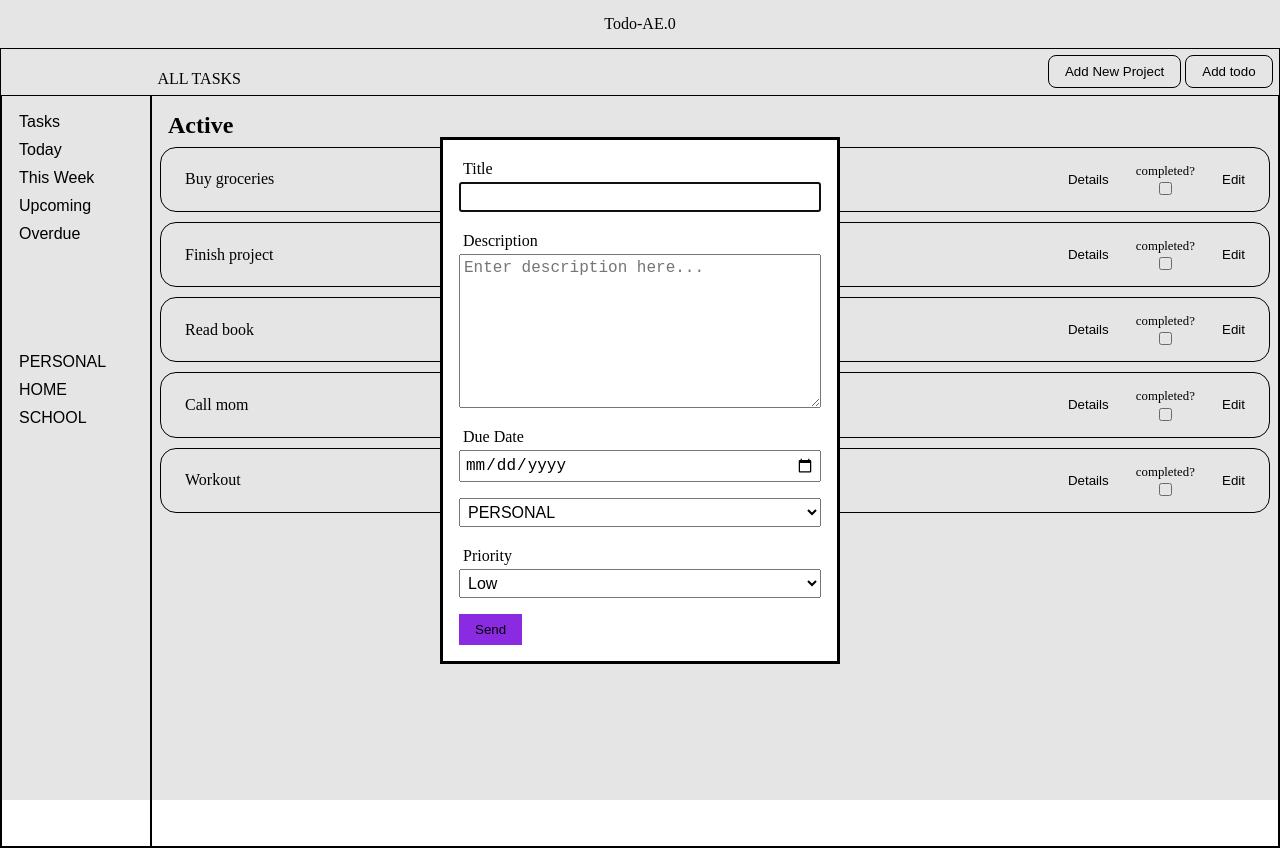
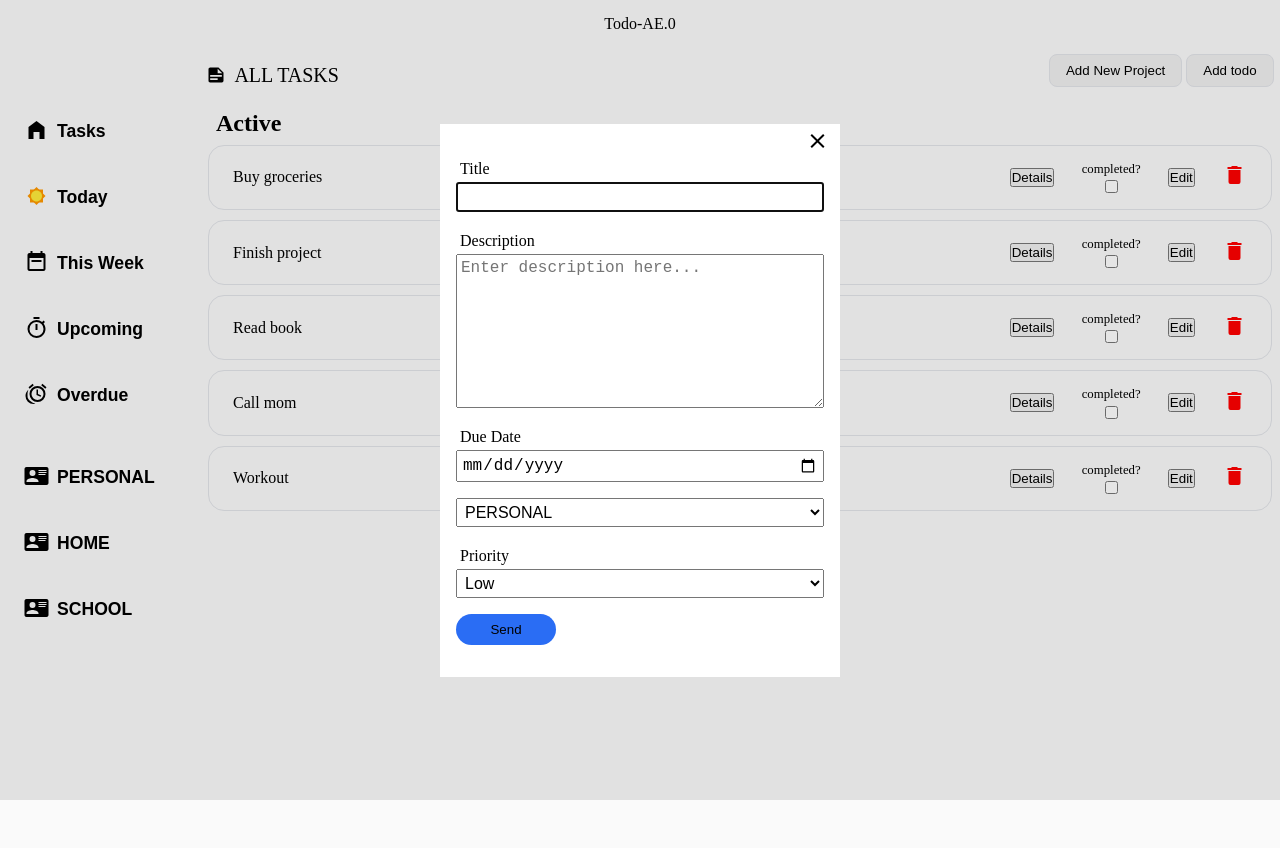
Before and after one commit to Jayfx24/Todo, a website built with webpack: page src/template.html in a window 1280 px wide. Both pictures are taken after a click on the button "Add todo". Built offline with nearby package versions, Linux system fonts and the light colour scheme.

Commit message:
added svgs

```diff
--- /dev/null
+++ b/src/assets/icons.js
@@ -0,0 +1,22 @@
+export const icons = {
+  allTodoFolder:
+    '<svg xmlns="http://www.w3.org/2000/svg" x="0px" y="0px" width="48" height="48" viewBox="0 0 48 48"><linearGradient id="-ghsx0aE0WOJd9YQAcLbwa_iStIoVUnNAOT_gr1" x1="-10.368" x2="76.006" y1="55.338" y2="-17.138" gradientUnits="userSpaceOnUse"><stop offset="0" stop-color="#262626" stop-opacity="0"></stop><stop offset="1" stop-color="#262626" stop-opacity=".8"></stop></linearGradient><path fill="url(#-ghsx0aE0WOJd9YQAcLbwa_iStIoVUnNAOT_gr1)" d="M38,12c3.314,0,6,2.686,6,6v23H10c-3.314,0-6-2.686-6-6V12H38z"></path><linearGradient id="-ghsx0aE0WOJd9YQAcLbwb_iStIoVUnNAOT_gr2" x1="12.5" x2="12.5" y1="-6.369" y2="15.39" gradientUnits="userSpaceOnUse"><stop offset="0" stop-color="#262626" stop-opacity="0"></stop><stop offset=".974" stop-color="#262626" stop-opacity=".8"></stop></linearGradient><path fill="url(#-ghsx0aE0WOJd9YQAcLbwb_iStIoVUnNAOT_gr2)" d="M21,10v2H4V5h12C18.761,5,21,7.239,21,10z"></path></svg>',
+    today: '<svg xmlns="http://www.w3.org/2000/svg" x="0px" y="0px" width="48" height="48" viewBox="0 0 48 48"><path fill="#FF9800" d="M11 11H37V37H11z"></path><path fill="#FF9800" d="M11.272 11.272H36.728V36.728H11.272z" transform="rotate(-45.001 24 24)"></path><path fill="#FFEB3B" d="M13,24c0,6.077,4.923,11,11,11c6.076,0,11-4.923,11-11s-4.924-11-11-11C17.923,13,13,17.923,13,24"></path></svg>',
+    week : '<svg xmlns="http://www.w3.org/2000/svg" viewBox="0 0 24 24"><title>calendar-week</title><path d="M6 1H8V3H16V1H18V3H19C20.11 3 21 3.9 21 5V19C21 20.11 20.11 21 19 21H5C3.89 21 3 20.1 3 19V5C3 3.89 3.89 3 5 3H6V1M5 8V19H19V8H5M7 10H17V12H7V10Z" /></svg>',
+    upcoming: '<svg xmlns="http://www.w3.org/2000/svg" viewBox="0 0 24 24"><title>timer-outline</title><path d="M12,20A7,7 0 0,1 5,13A7,7 0 0,1 12,6A7,7 0 0,1 19,13A7,7 0 0,1 12,20M19.03,7.39L20.45,5.97C20,5.46 19.55,5 19.04,4.56L17.62,6C16.07,4.74 14.12,4 12,4A9,9 0 0,0 3,13A9,9 0 0,0 12,22C17,22 21,17.97 21,13C21,10.88 20.26,8.93 19.03,7.39M11,14H13V8H11M15,1H9V3H15V1Z" /></svg>',
+    overdue: '<svg xmlns="http://www.w3.org/2000/svg" viewBox="0 0 24 24"><title>alarm-multiple</title><path d="M9.29,3.25L5.16,6.72L4,5.34L8.14,1.87L9.29,3.25M22,5.35L20.84,6.73L16.7,3.25L17.86,1.87L22,5.35M13,4A8,8 0 0,1 21,12A8,8 0 0,1 13,20A8,8 0 0,1 5,12A8,8 0 0,1 13,4M13,6A6,6 0 0,0 7,12A6,6 0 0,0 13,18A6,6 0 0,0 19,12A6,6 0 0,0 13,6M12,7.5H13.5V12.03L16.72,13.5L16.1,14.86L12,13V7.5M1,14C1,11.5 2.13,9.3 3.91,7.83C3.33,9.1 3,10.5 3,12L3.06,13.13L3,14C3,16.28 4.27,18.26 6.14,19.28C7.44,20.5 9.07,21.39 10.89,21.78C10.28,21.92 9.65,22 9,22A8,8 0 0,1 1,14Z" /></svg>',
+    tasks : '<svg xmlns="http://www.w3.org/2000/svg" viewBox="0 0 24 24"><title>home-variant</title><path d="M12,3L20,9V21H15V14H9V21H4V9L12,3Z" /></svg>',
+    view : '<svg xmlns="http://www.w3.org/2000/svg" viewBox="0 0 24 24"><title>note-text</title><path d="M14,10H19.5L14,4.5V10M5,3H15L21,9V19A2,2 0 0,1 19,21H5C3.89,21 3,20.1 3,19V5C3,3.89 3.89,3 5,3M5,12V14H19V12H5M5,16V18H14V16H5Z" /></svg>',
+    card: '<svg xmlns="http://www.w3.org/2000/svg" viewBox="0 0 24 24"><title>card-account-details</title><path d="M2,3H22C23.05,3 24,3.95 24,5V19C24,20.05 23.05,21 22,21H2C0.95,21 0,20.05 0,19V5C0,3.95 0.95,3 2,3M14,6V7H22V6H14M14,8V9H21.5L22,9V8H14M14,10V11H21V10H14M8,13.91C6,13.91 2,15 2,17V18H14V17C14,15 10,13.91 8,13.91M8,6A3,3 0 0,0 5,9A3,3 0 0,0 8,12A3,3 0 0,0 11,9A3,3 0 0,0 8,6Z" /></svg>',
+    close: '<svg xmlns="http://www.w3.org/2000/svg" viewBox="0 0 24 24"><title>close</title><path d="M19,6.41L17.59,5L12,10.59L6.41,5L5,6.41L10.59,12L5,17.59L6.41,19L12,13.41L17.59,19L19,17.59L13.41,12L19,6.41Z" /></svg>',
+    delete: '<svg xmlns="http://www.w3.org/2000/svg" viewBox="0 0 24 24"><title>delete</title><path d="M19,4H15.5L14.5,3H9.5L8.5,4H5V6H19M6,19A2,2 0 0,0 8,21H16A2,2 0 0,0 18,19V7H6V19Z" /></svg>',
+    deleteHover: '<svg xmlns="http://www.w3.org/2000/svg" viewBox="0 0 24 24"><title>delete-empty</title><path d="M20.37,8.91L19.37,10.64L7.24,3.64L8.24,1.91L11.28,3.66L12.64,3.29L16.97,5.79L17.34,7.16L20.37,8.91M6,19V7H11.07L18,11V19A2,2 0 0,1 16,21H8A2,2 0 0,1 6,19Z" /></svg>',
+
+};
+
+// { id: "tasks", text: "Tasks" },
+// { id: "today", text: "Today" },
+// { id: "week", text: "This Week" },
+// // { id: "allTask", text: "All Tasks" },
+// { id: "upcoming", text: "Upcoming" },
+// { id: "overdue", text: "Overdue" },
--- a/src/contentFilter.js
+++ b/src/contentFilter.js
@@ -32,7 +32,7 @@ const taskMessages = {
     ],
   };
 
-const currTaskMsg = {
+const currentTaskHeading = {
   today: "Today",
   tasks: "All Tasks",
   week: "This Week",
@@ -96,14 +96,14 @@ export function filterByView(targetId, todos){
             setView('today');
             message = getRandomMessage(targetId)
             setViewText(message);
-            setCurrTaskView(currTaskMsg[targetId])
+            setCurrTaskView(currentTaskHeading[targetId])
             return todayTask(todos);
 
         case 'week':
             setView('week');
             message = getRandomMessage(targetId)
             setViewText(message);
-            setCurrTaskView(currTaskMsg[targetId])
+            setCurrTaskView(currentTaskHeading[targetId])
             return weekTask(todos);
 
 
@@ -111,7 +111,7 @@ export function filterByView(targetId, todos){
             setView('upcoming');
             message = getRandomMessage(targetId)
             setViewText(message);
-            setCurrTaskView(currTaskMsg[targetId])
+            setCurrTaskView(currentTaskHeading[targetId])
             return upcomingTask(todos);
 
 
@@ -119,20 +119,17 @@ export function filterByView(targetId, todos){
             setView('overdue')
             message = getRandomMessage(targetId)
             setViewText(message);;
-            setCurrTaskView(currTaskMsg[targetId])
+            setCurrTaskView(currentTaskHeading[targetId])
             return overdueTasks(todos);
 
         case 'tasks':
-            setView('all');
+            setView('tasks');
             message = getRandomMessage('default')
             setViewText(message);
-            setCurrTaskView(currTaskMsg[targetId])
+            setCurrTaskView(currentTaskHeading[targetId])
             return allTodoTasks(todos);
 
         default:
-
-
-
             return projectFilter(todos,targetId);
 
 
--- a/src/contentManagers/dialogManager.js
+++ b/src/contentManagers/dialogManager.js
@@ -3,7 +3,7 @@ import {getAddForm, populateForm } from "./todoManager"
 import { getProjectForm } from "./projectsManager"
 import { createTodoForm,createProjectForm } from "../mainDOM"
 import { getCurrentView } from "../statusChecker"
-
+import { icons } from "../assets/icons"
 
 
 const addTodoBtn = document.getElementById('addTodo')
@@ -22,10 +22,10 @@ export function initBtns(){
     setupProjectDialog();
 
     addTodoBtn.addEventListener('click',()=>{
-        updateTodoForm();
+        getAddForm();
+        // updateTodoForm();
         todoDialog.showModal();
 
-        getAddForm();
     });
 
     addProjectBtn.addEventListener('click',()=>{
@@ -34,12 +34,22 @@ export function initBtns(){
     });
 
     dialogs.forEach((dialog) => {
+        const closeSvgWrapper = document.createElement('span');
+        closeSvgWrapper.className = "close-svg";
+        closeSvgWrapper.innerHTML = icons.close;
+
+
+        // Append all to form
+        dialog.appendChild(closeSvgWrapper);
         dialog.addEventListener("click", (event) => {
             // Close dialog if clicked outside of content area
             if (event.target === dialog) {
                 dialog.close();
             }
         });
+        closeSvgWrapper.addEventListener('click',()=>{
+            dialog.close();
+        })
     });
 
 
@@ -59,17 +69,3 @@ function setupProjectDialog(){
     createProjectForm(projectDialog);
 
 }
-
-// function attachEditListeners() {
-//     const edit = document.querySelectorAll('.edit');
-//     console.log(edit.length);
-
-//     edit.forEach((btn) => {
-//         btn.addEventListener('click', (e) =>{
-//            const id =  e.target.dataset.id;
-//             populateForm(id);
-//         }
-
-
-//     )});
-// }
--- a/src/contentManagers/projectsManager.js
+++ b/src/contentManagers/projectsManager.js
@@ -5,7 +5,7 @@ import { projectFilter } from "../contentFilter";
 import { newProject } from "../projects";
 import { setProjectView, setView } from "../statusChecker";
 import { displayTodo } from "./todoManager";
-
+import { icons } from "../assets/icons";
 
 const aside = document.querySelector('#sidebar')
 const projectNav = document.createElement('div');
@@ -29,12 +29,18 @@ function createProjects(items) {
     console.log(pj);
     const li = document.createElement("li");
     const btn = document.createElement("button");
-    btn.textContent = `${pj["name"].toUpperCase()}`;
+    const textWrapper = document.createElement("span");
+    const svgWrapper = document.createElement("span");
+
+    svgWrapper.innerHTML = `${icons.card}`
+    textWrapper.textContent = `${pj["name"].toUpperCase()}`;
     btn.name = `${pj["name"].toLowerCase()}`;
     btn.id = pj['name'].toLowerCase();
     btn.className = 'project-nav-btn';
     li.className = "project-nav-item";
 
+    btn.appendChild(svgWrapper)
+    btn.appendChild(textWrapper)
     li.appendChild(btn);
     projectUl.appendChild(li);
 
--- a/src/contentManagers/todoManager.js
+++ b/src/contentManagers/todoManager.js
@@ -9,6 +9,7 @@ import {
   getCurrentViewMsg
 } from "../statusChecker";
 import { getToday, dueDays, formattedDate } from "../dateUtility";
+import { icons } from "../assets/icons";
 
 
 const todoDialog = document.getElementById("todoDialog");
@@ -88,6 +89,7 @@ export function displayTodo(items) {
 
   handleStatusChange(items);
   displayCurrentView();
+  deleteTodoItem();
 }
 
 function showNoTask() {
@@ -155,7 +157,7 @@ function createTodoDOM(items, parent) {
     checkboxLabel.textContent = "completed?"
     checkboxInput.setAttribute("type", "checkbox");
     checkboxInput.setAttribute("data-id", todo.uuid);
-    checkboxInput.setAttribute("id", todo.uuid);
+    // checkboxInput.setAttribute("id", todo.uuid);
     checkboxLabel.setAttribute('for',todo.uuid);
     editBtn.textContent = "Edit";
     editBtn.className = "edit";
@@ -179,9 +181,6 @@ function createTodoDOM(items, parent) {
       getAddForm();
     });
 
-
-
-
     // overdue
     const overdue = document.createElement('p');
 
@@ -196,6 +195,22 @@ function createTodoDOM(items, parent) {
       console.log(dueDate.textContent)
     }
 
+    // delete
+    const deleteSvgWrapper = document.createElement('span');
+    const deleteSvg = document.createElement('span');
+    const deleteHoverSvg = document.createElement('span');
+    deleteSvgWrapper.className = 'delete-wrapper';
+    deleteSvg.className = 'delete-todo';
+    deleteHoverSvg.className = 'delete-hover';
+    deleteSvgWrapper.dataset.id = todo.uuid;
+
+    deleteSvg.innerHTML = icons.delete;
+    deleteHoverSvg.innerHTML = icons.deleteHover;
+
+
+
+    deleteSvgWrapper.appendChild(deleteSvg);
+    deleteSvgWrapper.appendChild(deleteHoverSvg);
     checkboxDiv.appendChild(checkboxLabel);
     checkboxDiv.appendChild(checkboxInput);
     todoMainDiv.appendChild(title);
@@ -204,6 +219,7 @@ function createTodoDOM(items, parent) {
     todoMainDiv.appendChild(subTask);
     todoMainDiv.appendChild(checkboxDiv);
     todoMainDiv.appendChild(editBtn);
+    todoMainDiv.appendChild(deleteSvgWrapper);
 
     subContent.appendChild(desc);
     subContent.appendChild(createdAt);
@@ -250,10 +266,6 @@ export function getAddForm() {
       } else {
         return;
       }
-      // const view = getProjectCurrentView();
-      // console.log(view);
-      // const projectTodos = projectFilter(allTask,view);
-      // displayTodo(projectTodos);
     }
     else {
       const newItem = todoItem(title, desc, dueDate, priority, project);
@@ -290,13 +302,35 @@ function updateStatus(id, status, items) {
   }
 }
 
+
+export function deleteTodoItem(){
+  const deleteIcons = document.querySelectorAll('.delete-wrapper');
+  deleteIcons.forEach(item =>{
+    item.addEventListener('click', (e)=>{
+
+      const wrapper = e.target.closest('[data-id]');
+      const id = wrapper.dataset.id;
+      const index = allTask.findIndex(task => task.uuid === id);
+      if (index !== -1) {
+        allTask.splice(index, 1);
+      }
+      console.table(allTask)
+
+
+      const view = getCurrentView();
+      console.log(`passed view - ${view}`);
+      const list = filterByView(view, allTask);
+      displayTodo(list);
+    })
+  })
+
+}
 export function populateForm(id) {
   console.log("here");
 
   const todoData = allTask.find((item) => item["uuid"] === id);
   const todoForm = document.getElementById("todoForm");
-  // console.log(todoForm.elements);
-  // console.log(todoData);
+
 
   todoForm.elements["title"].value = todoData["title"];
   todoForm.elements["desc"].value = todoData["desc"];
@@ -320,13 +354,19 @@ export function displayTodoNav() {
 
   buttons.forEach((button) => {
     const li = document.createElement("li");
+    const svgWrapper = document.createElement('span');
+    const textWrapper = document.createElement('span');
+    const btn = document.createElement("button");
     li.classList.add("sidebar_item");
 
-    const btn = document.createElement("button");
+    svgWrapper.classList.add("btn-wrapper");
     btn.classList.add("sidebar_button");
     btn.id = button.id;
-    btn.textContent = button.text;
+    svgWrapper.innerHTML = `${icons[button.id]}`;
+    textWrapper.innerHTML = `${button.text}`;
 
+    btn.appendChild(svgWrapper)
+    btn.appendChild(textWrapper)
     li.appendChild(btn);
     sidebarNav.appendChild(li);
 
@@ -352,9 +392,10 @@ function displayCurrentView(){
 
   const currView = getCurrentViewMsg();
   console.log(`dialog ${currView}`)
-  showCurrText.textContent = currView;
+
+  showCurr.innerHTML = `${icons.view}<span>${currView}</span>`;
   showCurr.className = "show-view";
 
-  showCurr.appendChild(showCurrText);
+
 
 }
--- a/src/data/testTodos.js
+++ b/src/data/testTodos.js
@@ -5,6 +5,6 @@ export const testTodos = [
     todoItem("Buy groceries", "Get milk, eggs, and bread", "2025-05-21", "high", "personal"),
     todoItem("Finish project", "Complete the Odin Project assignment", "2025-05-30", "high","home"),
     todoItem("Read book", "Read 30 pages of 'Atomic Habits'", "2025-05-01", "medium","school"),
-    todoItem("Call mom", "Weekly check-in call", "2025-05-03", "Low", "family","personal"),
+    todoItem("Call mom", "Weekly check-in call", "2025-05-03", "Low", "personal"),
     todoItem("Workout", "Gym session: chest and triceps", "2025-04-29", "medium","personal" )
   ];
--- a/src/index.js
+++ b/src/index.js
@@ -1,6 +1,6 @@
 import "./style.css";
 import { displayProjects } from "./contentManagers/projectsManager";
-import { displayTodo } from "./contentManagers/todoManager";
+import { displayTodo,deleteTodoItem } from "./contentManagers/todoManager";
 import {  initSideNav } from "./nav/sideNavs";
 import { initBtns } from "./contentManagers/dialogManager";
 import { allTask } from "./todos";
@@ -19,7 +19,9 @@ function app() {
 
 function initTodo(items){
   displayTodo(items)
+  deleteTodoItem();
   filterByView('tasks',items)
+
 }
 app();
 
--- a/src/mainDOM.js
+++ b/src/mainDOM.js
@@ -1,6 +1,6 @@
 import { allProjects } from "./projects";
 import { getProjectCurrentView } from "./statusChecker";
-
+import { icons } from "./assets/icons";
 
 export function createTodoForm(ele) {
   const form = document.createElement("form");
@@ -90,7 +90,7 @@ export function createTodoForm(ele) {
   priorityGroup.appendChild(priorityLabel);
   priorityGroup.appendChild(prioritySelect);
 
-  // <input type="hidden" name="uuid" id="uuid">
+
 
   const uuid  = document.createElement('input');
   uuid.setAttribute('type','hidden');
@@ -101,8 +101,17 @@ export function createTodoForm(ele) {
   const submitButton = document.createElement("button");
   submitButton.type = "submit";
   submitButton.textContent = "Send";
+  submitButton.id = 'todoFormBtn'
 
-  // Append all to form
+
+  // close
+  // const closeSvgWrapper = document.createElement('span');
+  // closeSvgWrapper.className = "close-svg";
+  // closeSvgWrapper.innerHTML = icons.close;
+
+
+  // // Append all to form
+  // form.appendChild(closeSvgWrapper);
   form.appendChild(projectGroup);
   form.appendChild(projectTypeGroup);
   form.appendChild(descGroup);
@@ -140,6 +149,7 @@ export function createProjectForm(ele) {
    const submitButton = document.createElement("button");
    submitButton.type = "submit";
    submitButton.textContent = "Create new project :)";
+   submitButton.id = 'projectFormBtn'
 
   form.appendChild(projectGroup);
   form.appendChild(submitButton);
--- a/src/style.css
+++ b/src/style.css
@@ -15,7 +15,7 @@
   --dialog-font-size: 1.25rem;
   --dialog-btns-padding : 0.5rem 1rem;
 
-    /* Font Sizes */
+    /* Font */
     --font-size: 1rem;
     --font-size-md: 1.25rem;
     --font-size-large: 1.5rem;
@@ -25,6 +25,9 @@
     --input-font-size: 1rem;
     --button-font-size: 1rem;
 
+    --font-w-x : 400;
+    --font-w-xx : 600;
+    --font-w-xxx : 800;
     /* input  */
   --input-padding : 0.25rem;
 
@@ -32,6 +35,22 @@
      --padding-sm: 0.5rem;
      --padding: 1rem;
      --padding-lg: 1.5rem;
+
+     /* colors */
+     --bg : hsl(0, 0%, 98%);
+     --bg-container:  hsl(0, 0%, 100%);
+
+     --text-primary:  hsl(220, 15%, 20%);
+     --text-secondary:  hsl(220, 10%, 40%);
+
+     --border : 1px solid hsl(220, 15%, 90%);
+
+     --completed: hsl(140, 60%, 45%);
+     --pending: hsl(35, 85%, 55%);
+     --overdue: hsl(0, 70%, 60%) ;
+
+     --primary-hover : hsl(220, 90%, 46%);
+     --primary : hsl(220, 90%, 56%);
   }
 
 *{
@@ -45,6 +64,7 @@
 body{
   width: 100%;
   min-height: 100vh;
+  background-color: var(--bg);
 
 }
 
@@ -63,9 +83,9 @@ main{
   /* border: 1px solid; */
   /* display: flex; */
   display: grid;
-  grid-template-columns: auto 1fr;
+  grid-template-columns: 200px 1fr;
   grid-template-rows: auto 1fr;
-  border: 1px solid;
+  /* border: 1px solid; */
 
 
 }
@@ -82,8 +102,8 @@ main{
 
 
 button{
-  border: 0;
-  background-color: inherit;
+  /* border: 0;
+  background-color: inherit; */
   cursor: pointer;
 }
 
@@ -93,15 +113,16 @@ ul{
 }
 #sidebar{
   grid-row: 2;
-  width: 150px;
+  width: 100%;
   height: auto;
-  border: 1px solid;
+  /* border: 1px solid; */
   /* color: white; */
-  padding: var(--padding) ;
+  padding: var(--padding-sm) var(--padding) ;
   /* background-color: navy; */
   display: flex;
   flex-direction: column;
   /* align-items: center; */
+  overflow: auto;
 
 
 }
@@ -110,24 +131,59 @@ li button{
 
 }
 #sidebar > * {
-  border: 1px solid white;
+  /* border: 1px solid black; */
   /* text-align: center; */
+}
+
+.sidebar_button,.project-nav-btn{
+  background-color: transparent;
+  padding: var(--padding) var(--padding-sm);
+  border: 1px solid var(--border);
+  border-radius: 15px;
+  font-weight: 800;
+  width: 100%;
+  text-align: justify;
+  font-size: 1.1rem;
+
+}
+
+.sidebar_button,.project-nav-btn{
+  /* display: flex;
+
+  gap: .2rem; */
+}
+.sidebar_button:hover{
+  background-color: var(--primary-hover);
+}
+.project-nav-btn:hover{
+  background-color: green;
 }
 
 .todo-nav{
   flex: 1;
 }
 .project-nav{
-
+  margin-top: 1rem;
   flex: 2;
 }
 
 .sidebar_item, .project-nav-item{
   margin-bottom: 10px;
 }
-.sidebar_button{
+
+svg{
+  width: 25px;
+  height: 24px;
+}
+.sidebar_button svg,.project-nav-btn svg {
+  vertical-align: bottom;
+  margin-right: .5rem;
+}
+
+.project-nav-btn{
 
 }
+
 .main-content{
   flex: 1;
   /* border: 1px solid; */
@@ -138,6 +194,30 @@ li button{
   font-size: 1rem;
 }
 
+.show-view{
+  display: flex;
+  align-items: center;
+  gap: 0.5rem;
+
+
+
+}
+
+.show-view > *{
+  /* border: 1px solid black; */
+}
+.show-view svg{
+  vertical-align: bottom;
+  width: 20px;
+  height: 24px;
+  flex-shrink: 0;
+
+
+}
+.show-view span{
+  font-size:20px;
+  /* padding-bottom: 8px; */
+}
 .add-todo{
   grid-column: 2 / end;
   /* border: var(--border); */
@@ -166,7 +246,7 @@ li button{
 
 }
 .todo-div{
-  border: 1px solid;
+  /* border: 1px solid; */
   height: 100%;
   flex: 1;
 }
@@ -189,6 +269,23 @@ li button{
   border-radius: var(--border-radius-lg);
   padding: var(--padding) var(--padding-lg);
 }
+
+.delete-todo,.delete-hover{
+  fill: red;
+  cursor: pointer;
+}
+
+.delete-hover{
+  display: none;
+}
+
+.delete-wrapper:hover .delete-hover{
+  display: inline;
+}
+.delete-wrapper:hover .delete-todo{
+  display: none;
+}
+
 .completed-div{
   flex: 1;
   width: 100%;
@@ -234,8 +331,11 @@ li button{
 /* dialogs */
 #todoDialog,#projectDialog{
  margin: auto;
- padding: 1rem;
+ padding: 2rem 1rem;
  width: 400px;
+ border: none;
+ overflow: visible;
+
 
 
 }
@@ -244,9 +344,31 @@ li button{
   /* animation: appear 2s; */
 }
 #todoForm{
+  position: relative;
+}
+
+
+
+
+.close-svg{
+  position: absolute;
+  top: 5px;
+  right: 10px;
+  cursor: pointer;
+  margin-bottom: 15px;
+
 
 }
 
+.close-svg svg{
+  /* width:25px;
+  height:25px; */
+
+}
+
+.close-svg svg:hover{
+ fill: red;
+}
 .form-group{
   /* border: var(--border); */
   margin-bottom: var(--spacing);
@@ -263,13 +385,19 @@ li button{
   font-size: var(--font-size);
 }
 
-#todoForm > button{
+#todoFormBtn,#projectFormBtn{
   /* border: var(--border); */
   padding: var(--dialog-btns-padding);
-  background-color: blueviolet;
+  background-color: var(--primary);
+  border: var(--primary);
+  border-radius: var(--border-radius-lg);
+  width: fit-content;
+  min-width: 100px;
 
 }
-
+.update-form > button{
+  background-color: lightgreen;
+}
 
 .scroll{
   overflow: auto;
```
